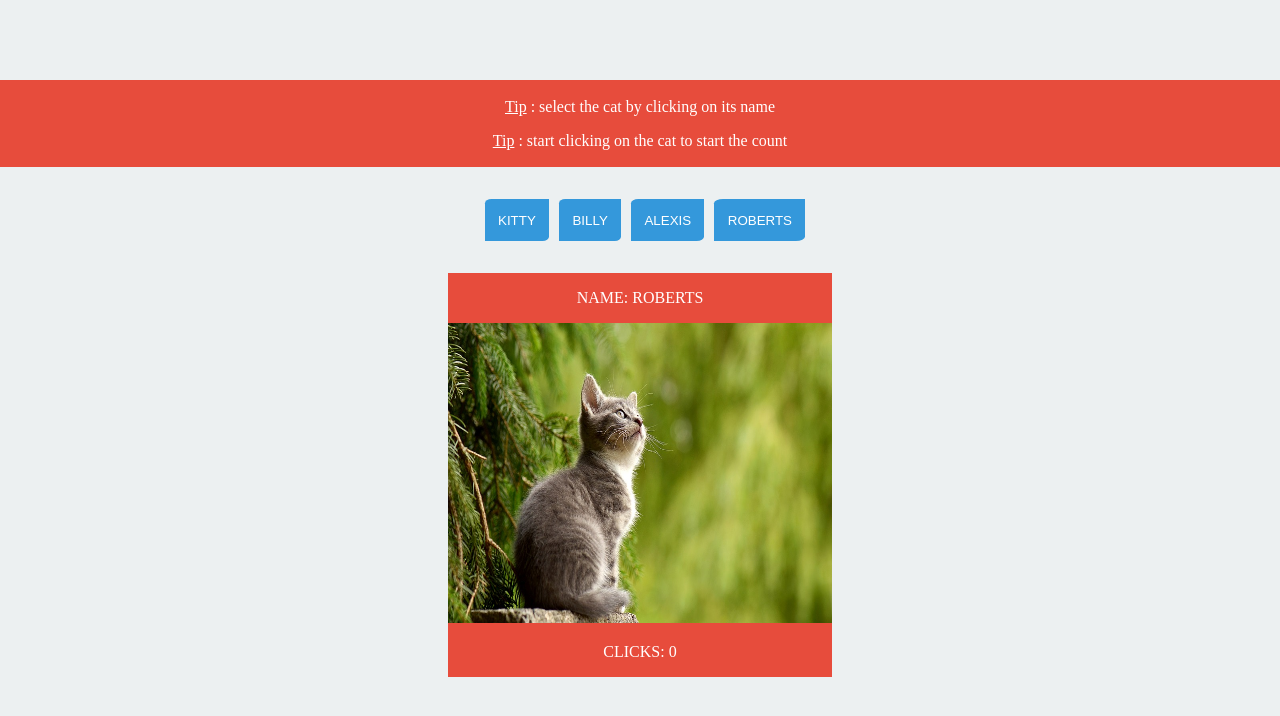
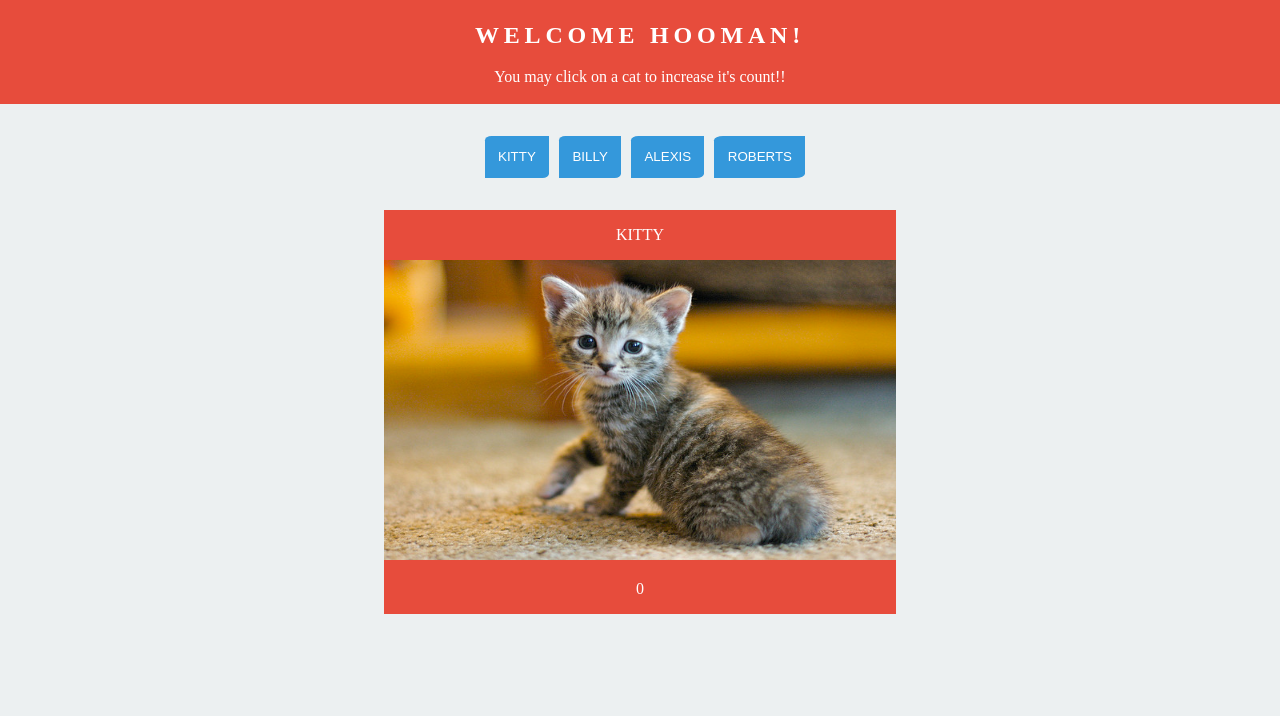
Before and after one commit to nuhman/design-patterns, a plain HTML site: page P2 - Refactoring with Seperation of Concerns/cat-clicker/index.html in a window 1280 px wide. Drawn offline with nearby package versions, Linux system fonts and the light colour scheme.

Commit message:
change code style for js file

```diff
--- a/P2 - Refactoring with Seperation of Concerns/cat-clicker/index.html
+++ b/P2 - Refactoring with Seperation of Concerns/cat-clicker/index.html
@@ -8,8 +8,8 @@
   <body>
     <div class="container">
       <div class="helper">
-        <p><u>Tip</u> : select the cat by clicking on its name</p>
-        <p><u>Tip</u> : start clicking on the cat to start the count</p>
+        <h2>WELCOME HOOMAN! </h2>
+        <p> You may click on a cat to increase it's count!! </p>
       </div>
 
       <div class="list">
@@ -17,7 +17,11 @@
       </div>
 
       <div class="cats">
-
+        <div class="cat">
+          <p class="name"></p>
+          <img src="" alt="cats are fun" class="pic">
+          <p class="score"></p>
+        </div>
       </div>
 
     </div>
--- a/P2 - Refactoring with Seperation of Concerns/cat-clicker/script.js
+++ b/P2 - Refactoring with Seperation of Concerns/cat-clicker/script.js
@@ -5,94 +5,75 @@ $(function(){
   let model = {
     // not concerned with where (which node) to display the data
 
-    cats: [],
+    currentCat: null,
 
-    imageUrls: [
-      'images/kitty.jpg',
-      'images/billy.jpg',
-      'images/alexis.jpg',
-      'images/roberts.jpg'
-    ],
-
-    init(){
-       this.cats = [
-        { name: "KITTY", clickCount: 0, url: this.imageUrls[0] },
-        { name: "BILLY", clickCount: 0, url: this.imageUrls[1] },
-        { name: "ALEXIS", clickCount: 0, url: this.imageUrls[2] },
-        { name: "ROBERTS", clickCount: 0, url: this.imageUrls[3] }
-      ];
-    },
-
-    getAllCats(){
-      return this.cats;
-    }
+    cats: [
+      { name: "KITTY", clickCount: 0, url: 'images/kitty.jpg' },
+      { name: "BILLY", clickCount: 0, url: 'images/billy.jpg' },
+      { name: "ALEXIS", clickCount: 0, url: 'images/alexis.jpg' },
+      { name: "ROBERTS", clickCount: 0, url: 'images/roberts.jpg' }
+    ]
 
   };
 
   // Link Model and View Here
   let octopus = {
 
-    getCats(){
-      return model.getAllCats();
+    init(){
+      model.currentCat =  model.cats[0];
+      catListView.init();
+      catView.init();
     },
 
-    // display the cat that was clicked
-    displayCat(self){
-      $(".cat").hide();
-      this.getCats().forEach(function(cat, index){
-        if(self.textContent === cat.name){
-          $("#cat"+(index+1)).show();
+    getCurrentCat(){
+      return model.currentCat;
+    },
+    getCats(){
+      return model.cats;
+    },
+    setCurrentCat(cat){
+      model.currentCat = cat;
+    },
+    incrementCounter(){
+      model.currentCat.clickCount++;
+      catView.render();
     }
+  };
+// VIEWS
+
+  let catView = {
+    init(){
+
+      $('.pic').click(function(){
+        octopus.incrementCounter();
       });
+
+      this.render();
     },
-
-    // increment the clickCount of model, and update the view
-    countClicks(self){
-      let id = parseInt(self[0].id);
-      $("#score"+(id+1)).text( ++(this.getCats()[id]).clickCount );
+    render(){
+      let currentCat = octopus.getCurrentCat();
+      $('.name').text(currentCat.name);
+      $('.pic').attr('src', currentCat.url);
+      $('.score').text(currentCat.clickCount);
     }
-
   };
 
-  // View Starts
-  let view = {
-
+  let catListView = {
     init(){
-        this.catNode = $('.cats');
-        this.btnNode = $('.list');
-
-        view.render();
+      this.render();
     },
-
     render(){
-        let buttons = '';
-        let catDiv = '';
-        // render button
-        octopus.getCats().forEach(function(cat, index){
-            buttons += '<button class="btn" id="btn'+(index+1)+'" >'+
-                          cat.name +'</button>';
-            catDiv += '<div id="cat'+(index+1)+'" class="cat">'+
-                          '<p class="name">NAME: <span id="name'+(index+1)+'">'+cat.name+'</span></p>'+
-                          '<img src="'+cat.url+'" id="'+index+'" class="pic" />' +
-                          '<p class="score">CLICKS: <span id="score'+(index+1)+'">'+cat.clickCount+'</span></p>' +
-                      '</div>';
-        });
-
-        this.catNode.html(catDiv);
-        this.btnNode.html(buttons);
-
-        $('.btn').click(function(e){
-          octopus.displayCat(this);
-        });
-
-        $('.pic').click(function(e){
-          octopus.countClicks($(this));
+      let cats = octopus.getCats();
+      cats.forEach(function(cat, index){
+        $('.list').append("<button class='btn' id='"+index+"' >"+cat.name+"</button>");
+        $('#'+index).click(function(){
+          octopus.setCurrentCat(cat);
+          catView.render();
+        })
       });
     }
-
   };
 
-  model.init(); // initialize data here!!
-  view.init(); // render view
+  octopus.init();
 
 }());
--- a/P2 - Refactoring with Seperation of Concerns/cat-clicker/styles.css
+++ b/P2 - Refactoring with Seperation of Concerns/cat-clicker/styles.css
@@ -8,7 +8,6 @@ body{
 }
 .container{
   margin: 0 auto;
-  margin-top: 5em;
   width: 100%;
   color: #fff;
 }
@@ -16,6 +15,9 @@ body{
   background: #e74c3c;
   padding: 0.1em;
   text-align: center;
+}
+.helper h2{
+  letter-spacing: 0.2em;
 }
 .container div{
   margin-bottom: 2em;
@@ -63,9 +65,12 @@ body{
 }
 .cat{
   position: absolute;
-  margin-left: 35%;
+  margin-left: 30%;
   background: #e74c3c;
-  width: 30%;
+  width: 40%;
+}
+.cat:hover{
+  cursor: pointer;
 }
 .pic{
   width: 100%;
```
Lines whose indentation alone changed are shown as unchanged.
